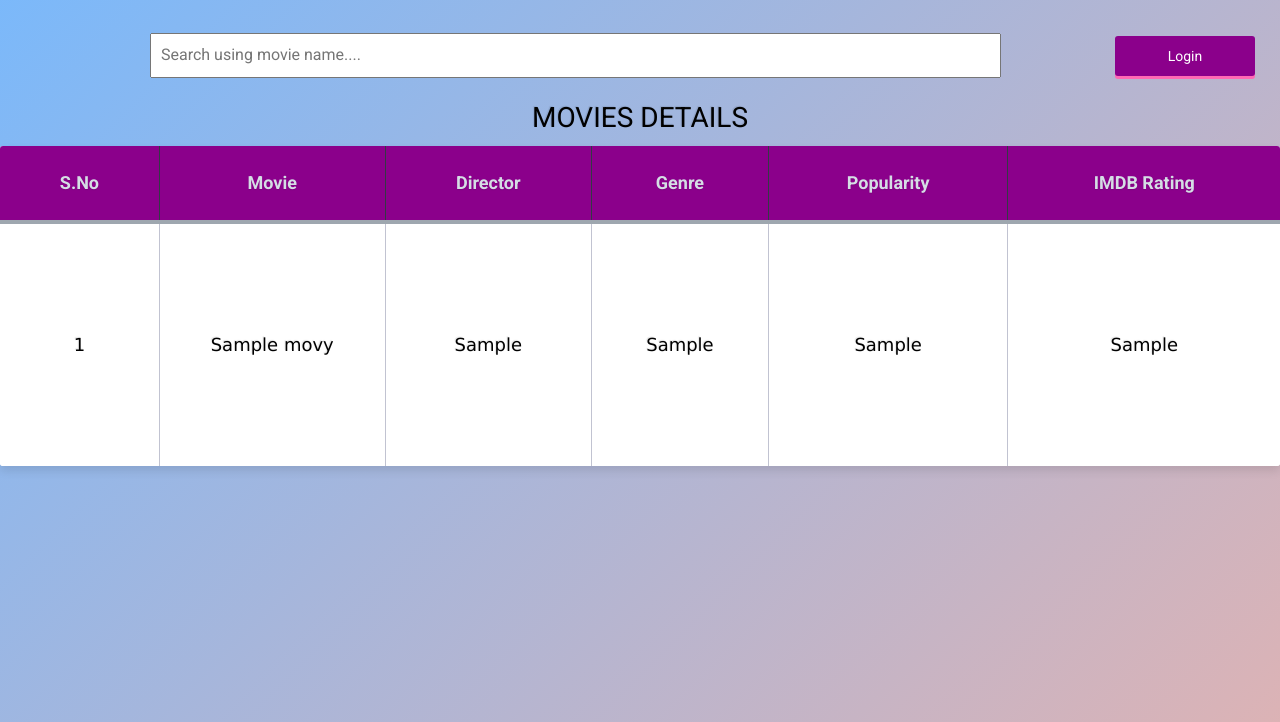
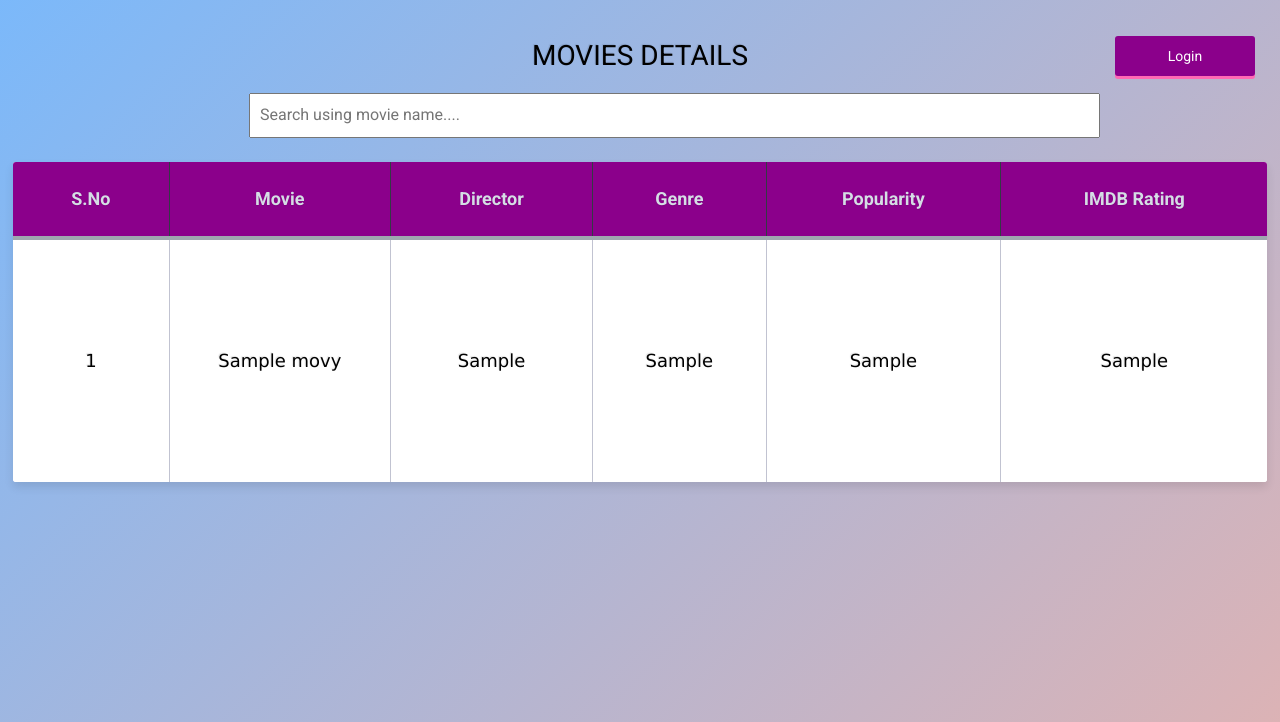
Before and after one commit to abhishakvarshney/imdb, a Django app: page / in a window 1280 px wide. Shown: the top 722 px of the page. Run offline with Django 3.2, Linux system fonts and the light colour scheme; tables that the repository leaves empty hold one stand-in row (values such as "Sample post"); some libraries are stand-ins or nearby versions.

Commit message:
css updates

```diff
--- a/static/css/add_movie.css
+++ b/static/css/add_movie.css
@@ -9,9 +9,9 @@
 	margin-top: -200px;
 	margin-left: -200px;
 	border-radius: 2px;
-	box-shadow: 4px 8px 16px 0 rgba(0, 0, 0, 0.1);
+	/* box-shadow: 4px 8px 16px 0 rgba(0, 0, 0, 0.1); */
 	overflow: hidden;
-	background: linear-gradient(to top right, darkmagenta 0%, hotpink 100%);
+	/* background: linear-gradient(to top right, darkmagenta 0%, hotpink 100%); */
 	color: #333;
 	font-family: "Open Sans", Helvetica, sans-serif;
 }
--- a/static/css/view_movies.css
+++ b/static/css/view_movies.css
@@ -28,7 +28,7 @@ div.table-title {
   text-shadow: -1px -1px 1px rgba(0, 0, 0, 0.1);
   text-transform: uppercase;
   position: absolute;
-  top: 83px;
+  top: 21px;
   left: 0px;
   width: 100%;
   text-align: center;
@@ -169,6 +169,7 @@ form#searchForm {
   top: 16px;
   right: 25px;
   position: absolute;
+  z-index: 999;
 }
 
 .bottomTable {
@@ -198,10 +199,13 @@ form#searchForm {
 
 form#searchForm {
   position: absolute;
-  top: 44px;
+  top: 104px;
+  left: 99px;
 }
-
-.table-fill{
+.table-fill {
   position: absolute;
-  top: 6px;
+  top: 152px;
+  padding: 0px 10px 0px 10px;
+  margin: 10px 13px;
+  width: 98%;
 }
```
